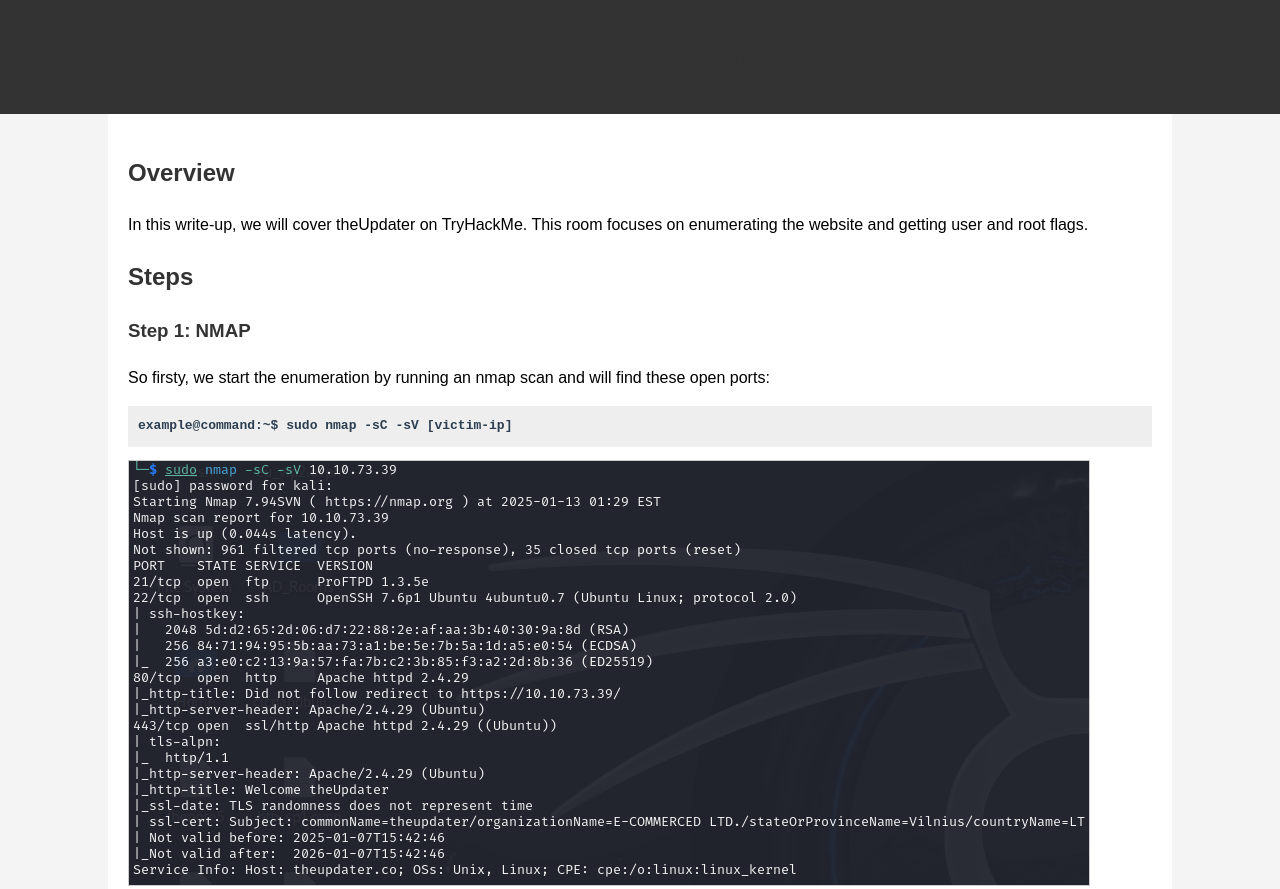
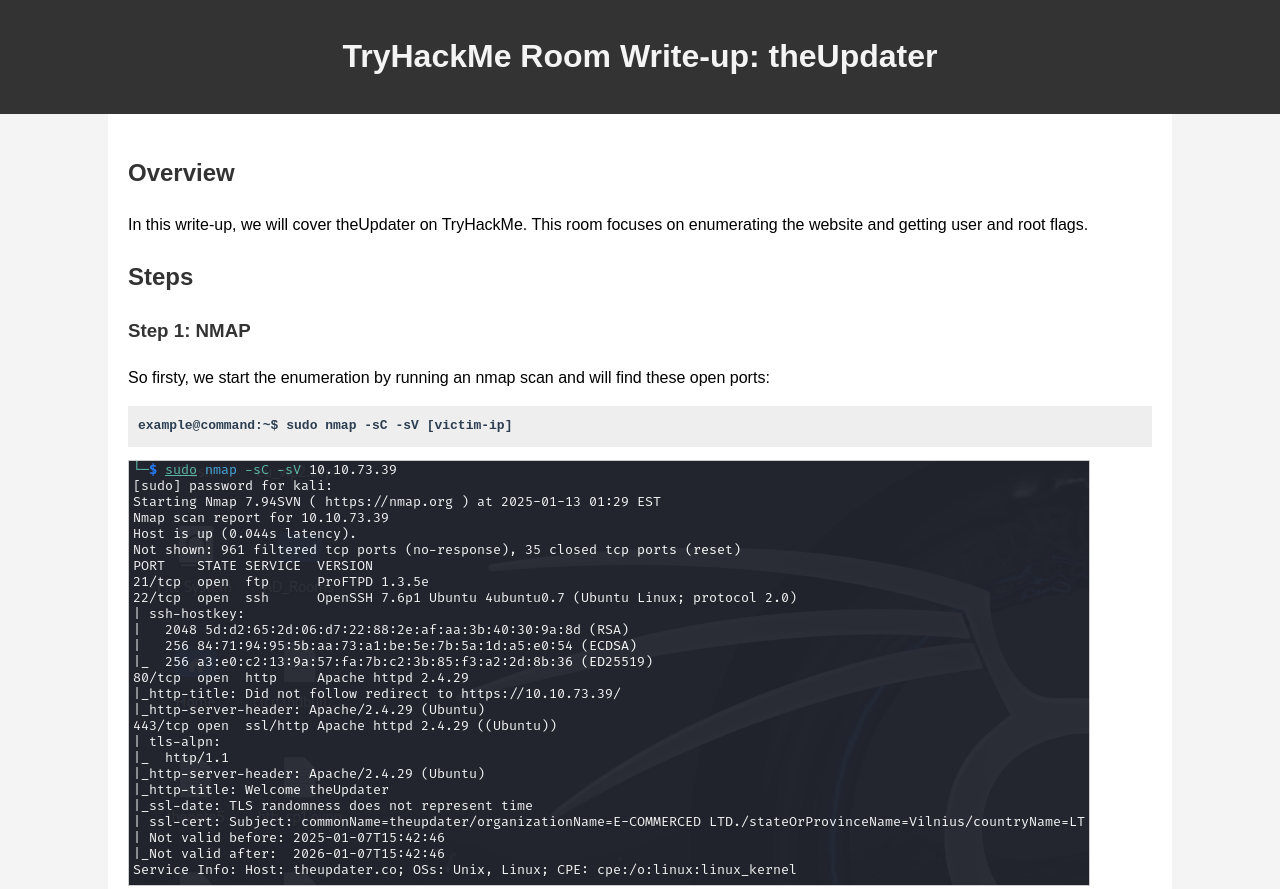
Before and after one commit to dstac/dstac.github.io, a plain HTML site: page index.html in a window 1280 px wide. Shown: the top 889 px of the page. Drawn offline with Linux system fonts and the light colour scheme.

Commit message:
heading color change

```diff
--- a/index.html
+++ b/index.html
@@ -33,7 +33,10 @@
             padding: 10px 0;
             margin-top: 20px;
         }
-        h1, h2, h3 {
+        h1 {
+          color: #F4F4F4;
+        }
+        h2, h3 {
             color: #333;
         }
         a {
```
